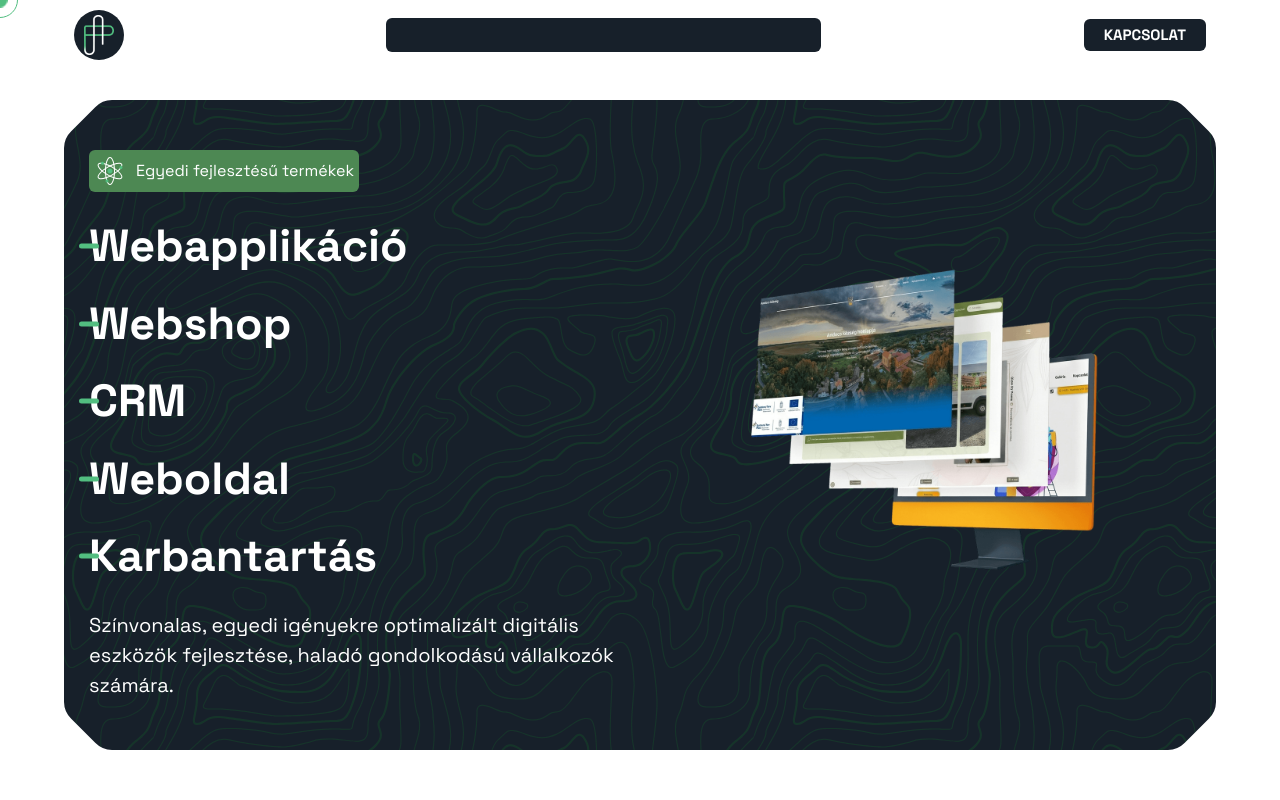
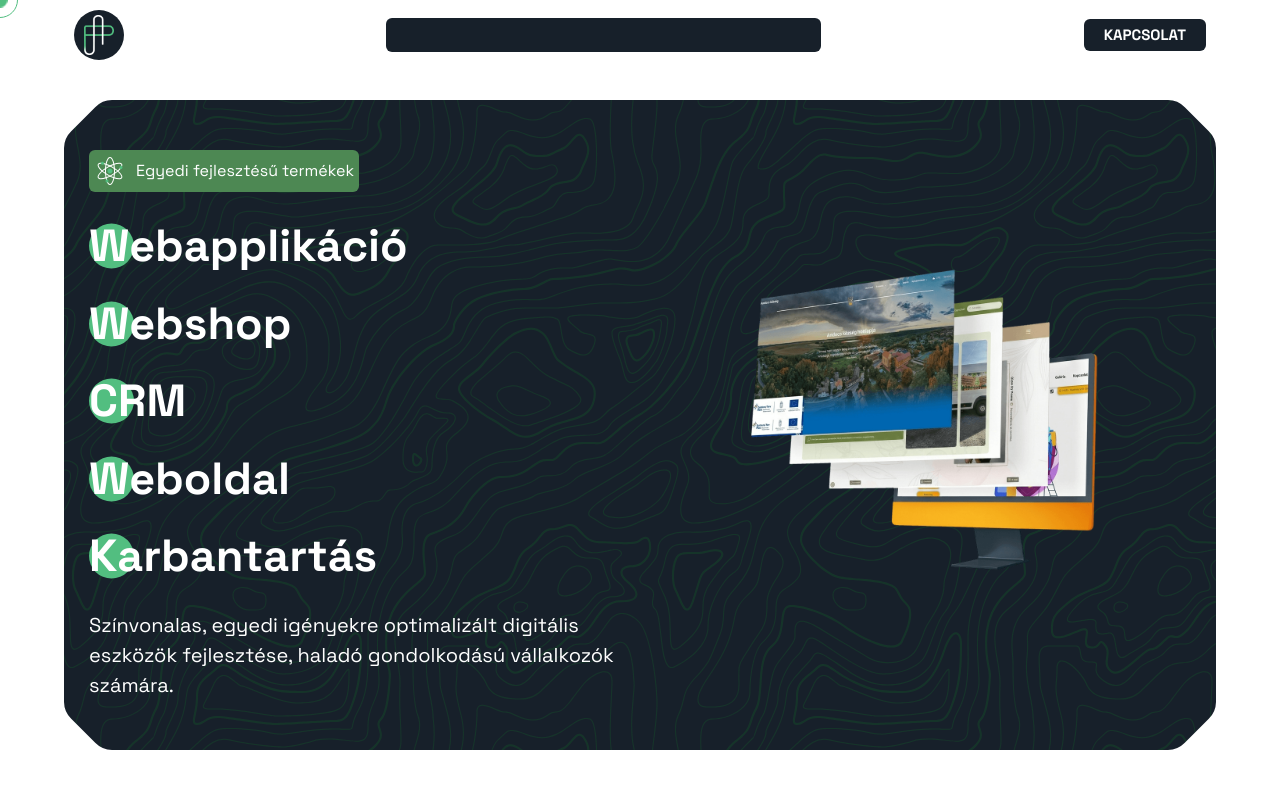
Before and after one commit to Quruzslo/PreferSite, a Next.js app: page / in a window 1280 px wide. Shown: the top 800 px of the page. Built offline with nearby package versions, Linux system fonts and the light colour scheme.

Commit message:
hero gombok

```diff
--- a/app/globals.css
+++ b/app/globals.css
@@ -64,21 +64,22 @@ h4 {
 .h1-elem::before {
   content: "";
   position: absolute;
-  left: -30px;
+  left: 0px;
   top: 50%;
   transform: translateY(-50%);
-  width: 40px;
-  height: 8px;
-  border-radius: 50px;
+  width: 55px;
+  height: 55px;
+  border-radius: 55px;
   background-color: var(--color-green);
+  z-index: -1;
   transition: all ease 0.4s;
 }
 
 @media (max-width: 1280px) {
   .h1-elem::before {
-    height: 5px;
-    width: 20px;
-    left: -10px;
+    height: 45px;
+    width: 45px;
+    left: 0px;
   }
 }
 
@@ -89,7 +90,9 @@ h4 {
 
 @media (max-width: 1280px) {
   .h1-elem:hover::before {
-    left: calc(100% - 20px);
+    left: calc(100% - 30px);
+    width: 30px;
+    height: 5px;
   }
 }
 
```
